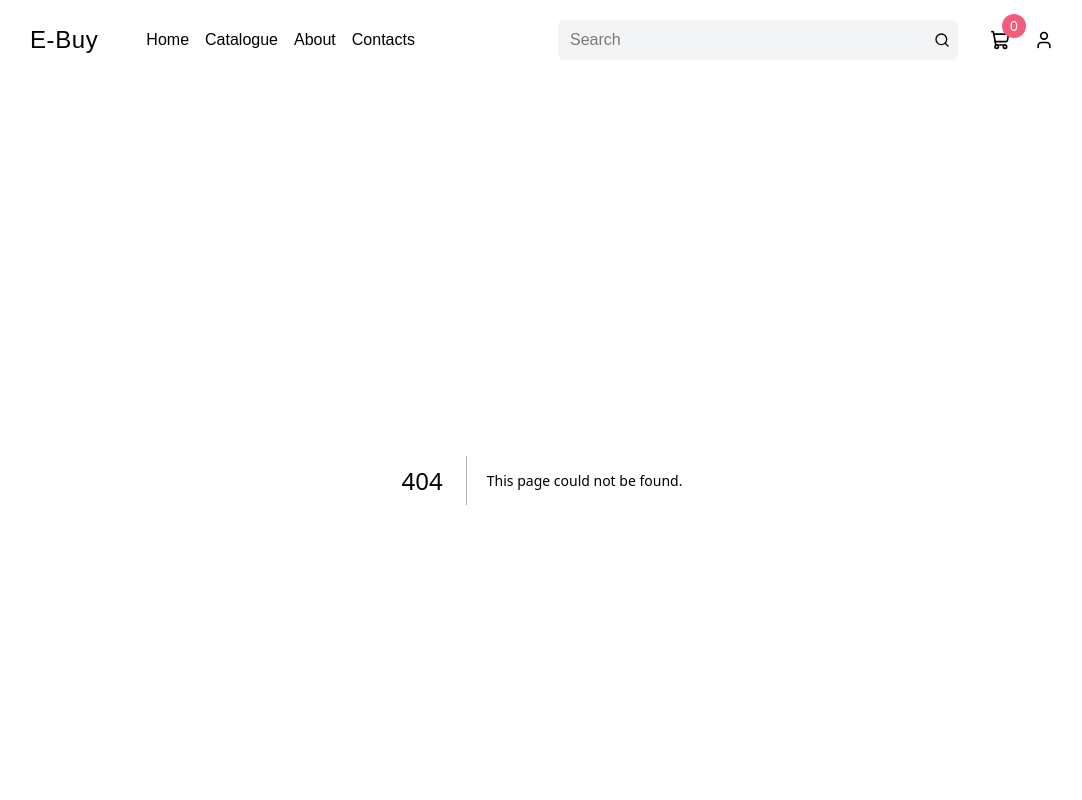
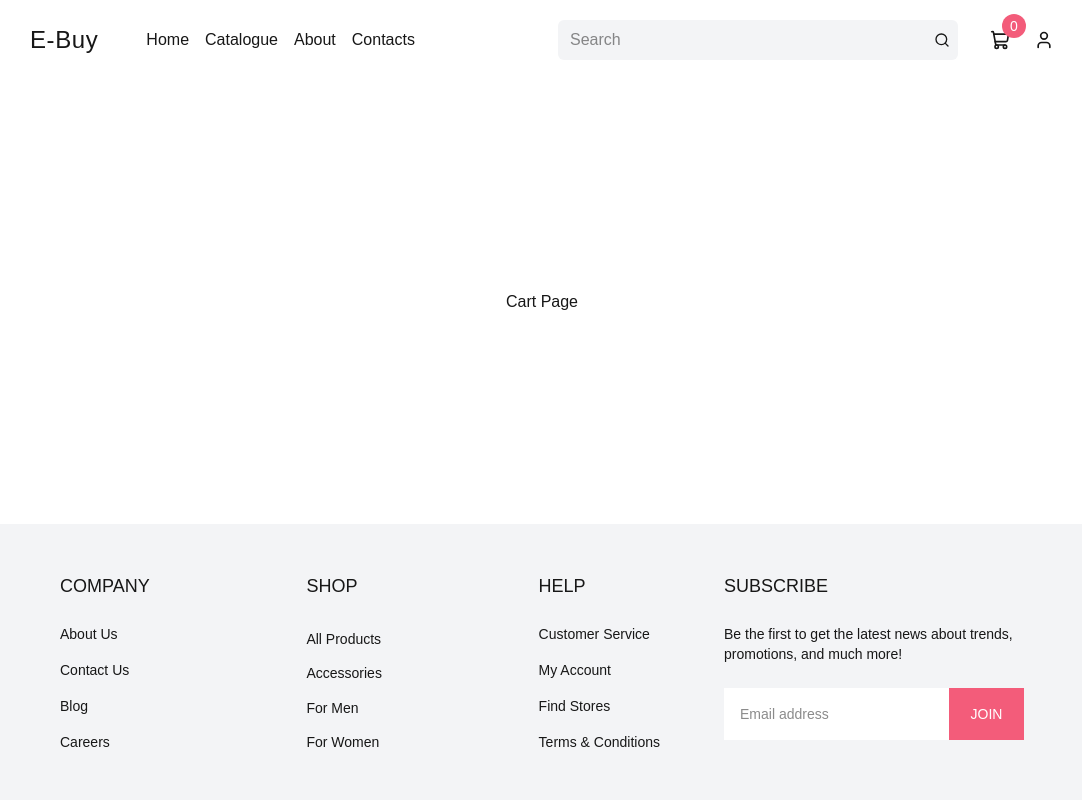
Before and after one commit to moonbek007/e-commerce-app, a Next.js app: page /cart in a window 1280 px wide. Before the commit this address had no page. Shown: the top 800 px of the page, without its empty margins (98-1180 px from the left). Built offline with nearby package versions, Linux system fonts and the light colour scheme.

Commit message:
feat: Add basic layout for cart-page

```diff
--- /dev/null
+++ b/app/cart/page.tsx
@@ -0,0 +1,7 @@
+const CartPage = async () => {
+  return (
+    <div className="flex flex-1 justify-center items-center">Cart Page</div>
+  );
+};
+
+export default CartPage;
```
